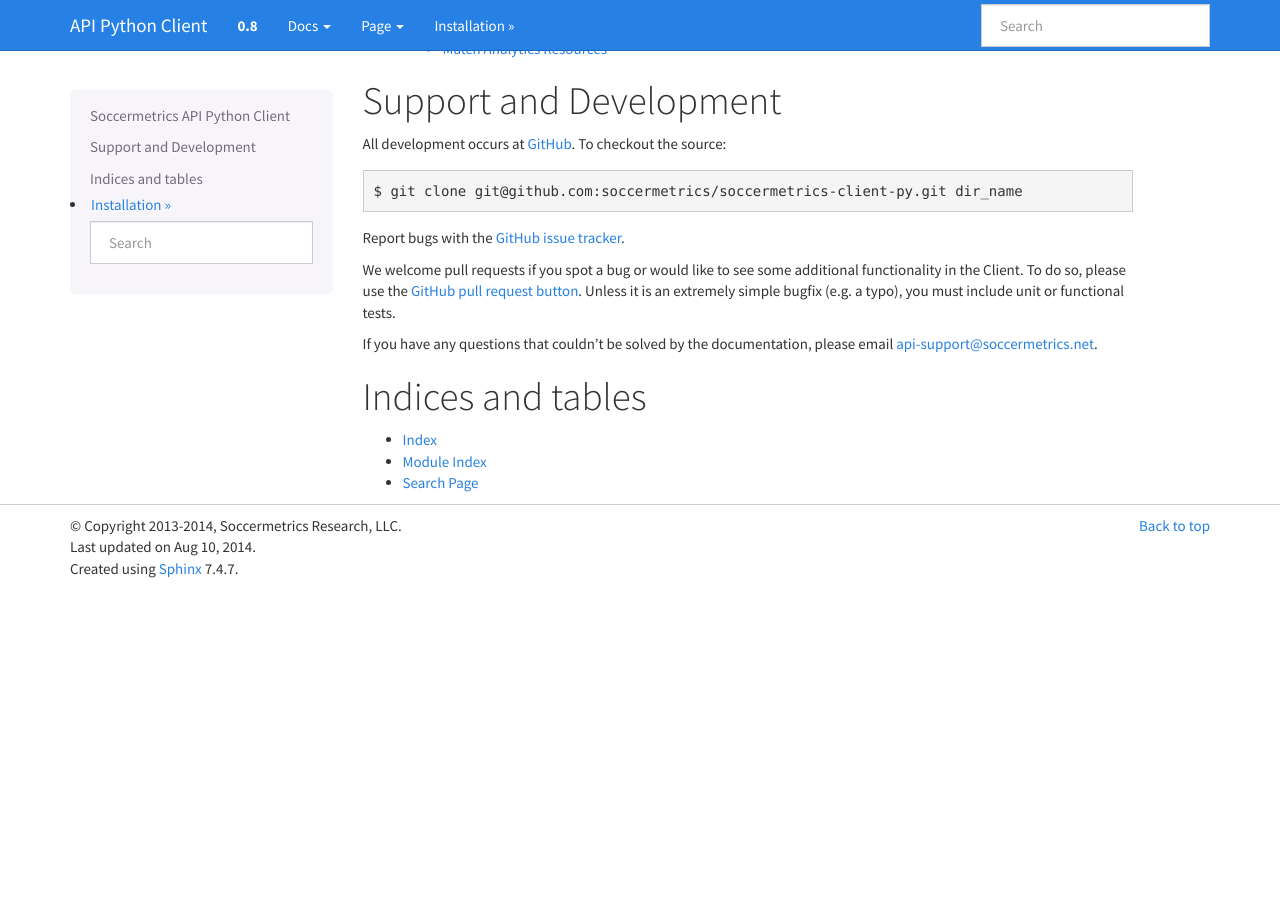
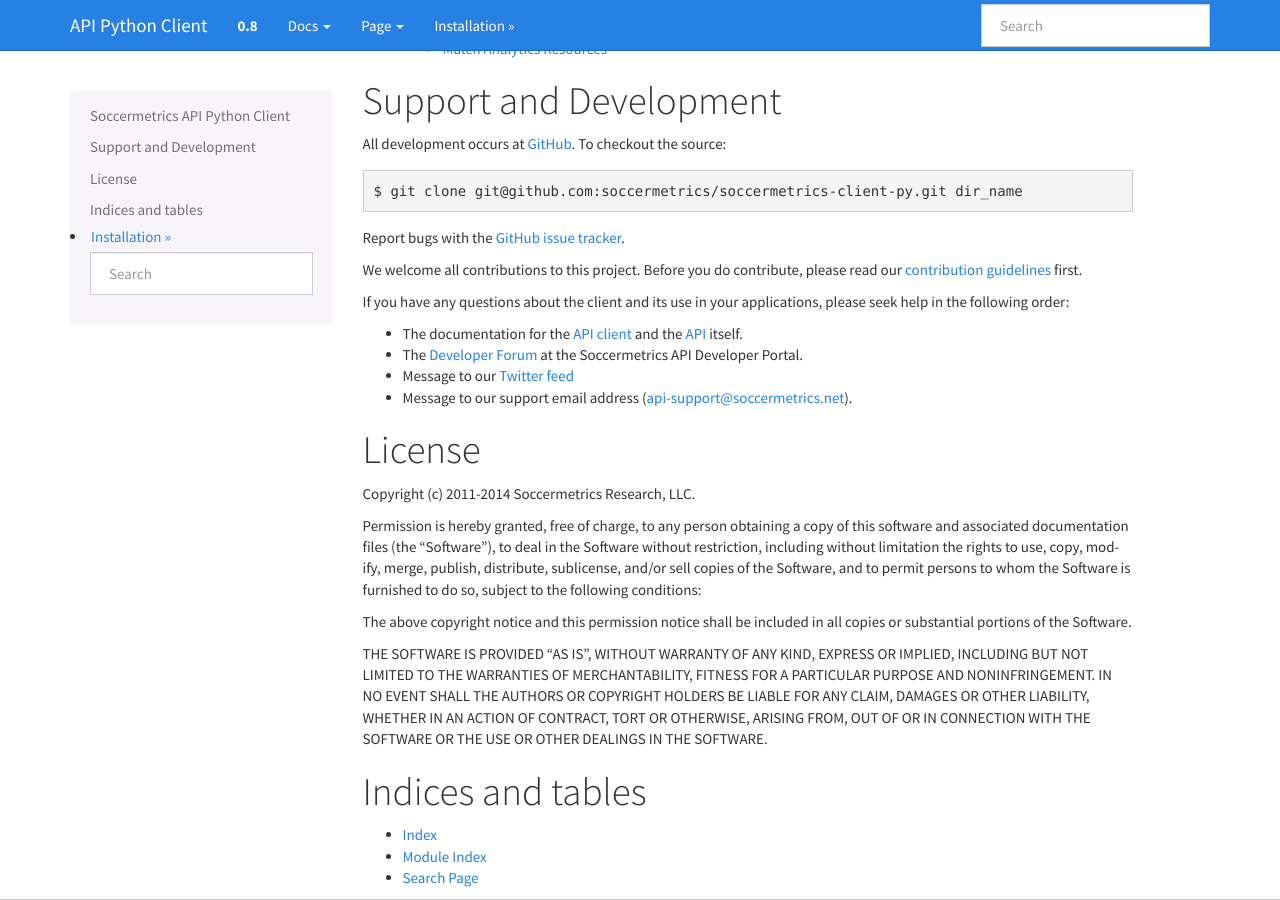
Before and after one commit to soccermetrics/soccermetrics-client-py, a Sphinx documentation site: the page built from docs/source/index.rst, in a window 1280 px wide and 900 px high, scrolled down 632 px. Built offline with Sphinx 7.4.7, drawn with Linux system fonts in a browser that asks for light colours; before the commit the page ends 1222 px from its top, so only the background shows below that.

Commit message:
Update contributions section and add License details

```diff
--- a/docs/source/index.rst
+++ b/docs/source/index.rst
@@ -30,14 +30,41 @@ To checkout the source:
 Report bugs with the
 `GitHub issue tracker <https://github.com/soccermetrics/soccermetrics-client-py/issues>`_.
 
-We welcome pull requests if you spot a bug or would like to see some additional functionality
-in the Client.  To do so, please use the
-`GitHub pull request button <https://github.com/soccermetrics/soccermetrics-client-py/pulls>`_.
-Unless it is an extremely simple bugfix (e.g. a typo), you must include unit or functional
-tests.
+We welcome all contributions to this project.  Before you do contribute, please read our
+`contribution guidelines <https://github.com/soccermetrics/soccermetrics-client-py/blob/master/CONTRIBUTING.rst>`_ first.
 
-If you have any questions that couldn't be solved by the documentation,
-please email api-support@soccermetrics.net.
+If you have any questions about the client and its use in your applications, please seek help in the following order:
+
+- The documentation for the `API client`_ and the `API`_ itself.
+- The `Developer Forum`_ at the Soccermetrics API Developer Portal.
+- Message to our `Twitter feed <http://twitter.com/sccrmetricsapi>`_
+- Message to our support email address (api-support@soccermetrics.net).
+
+License
+=======
+
+Copyright (c) 2011-2014 Soccermetrics Research, LLC.
+
+Permission is hereby granted, free of charge, to any person
+obtaining a copy of this software and associated documentation
+files (the "Software"), to deal in the Software without
+restriction, including without limitation the rights to use,
+copy, modify, merge, publish, distribute, sublicense, and/or sell
+copies of the Software, and to permit persons to whom the
+Software is furnished to do so, subject to the following
+conditions:
+
+The above copyright notice and this permission notice shall be
+included in all copies or substantial portions of the Software.
+
+THE SOFTWARE IS PROVIDED "AS IS", WITHOUT WARRANTY OF ANY KIND,
+EXPRESS OR IMPLIED, INCLUDING BUT NOT LIMITED TO THE WARRANTIES
+OF MERCHANTABILITY, FITNESS FOR A PARTICULAR PURPOSE AND
+NONINFRINGEMENT. IN NO EVENT SHALL THE AUTHORS OR COPYRIGHT
+HOLDERS BE LIABLE FOR ANY CLAIM, DAMAGES OR OTHER LIABILITY,
+WHETHER IN AN ACTION OF CONTRACT, TORT OR OTHERWISE, ARISING
+FROM, OUT OF OR IN CONNECTION WITH THE SOFTWARE OR THE USE OR
+OTHER DEALINGS IN THE SOFTWARE.
 
 Indices and tables
 ==================
@@ -45,3 +72,7 @@ Indices and tables
 * :ref:`genindex`
 * :ref:`modindex`
 * :ref:`search`
+
+.. _`API`: http://soccermetrics.github.io/connect-api`
+.. _`API client`: http://soccermetrics.github.io/soccermetrics-client-py>`
+.. _`Developer Forum`: https://developer.soccermetrics.net/forum
```
